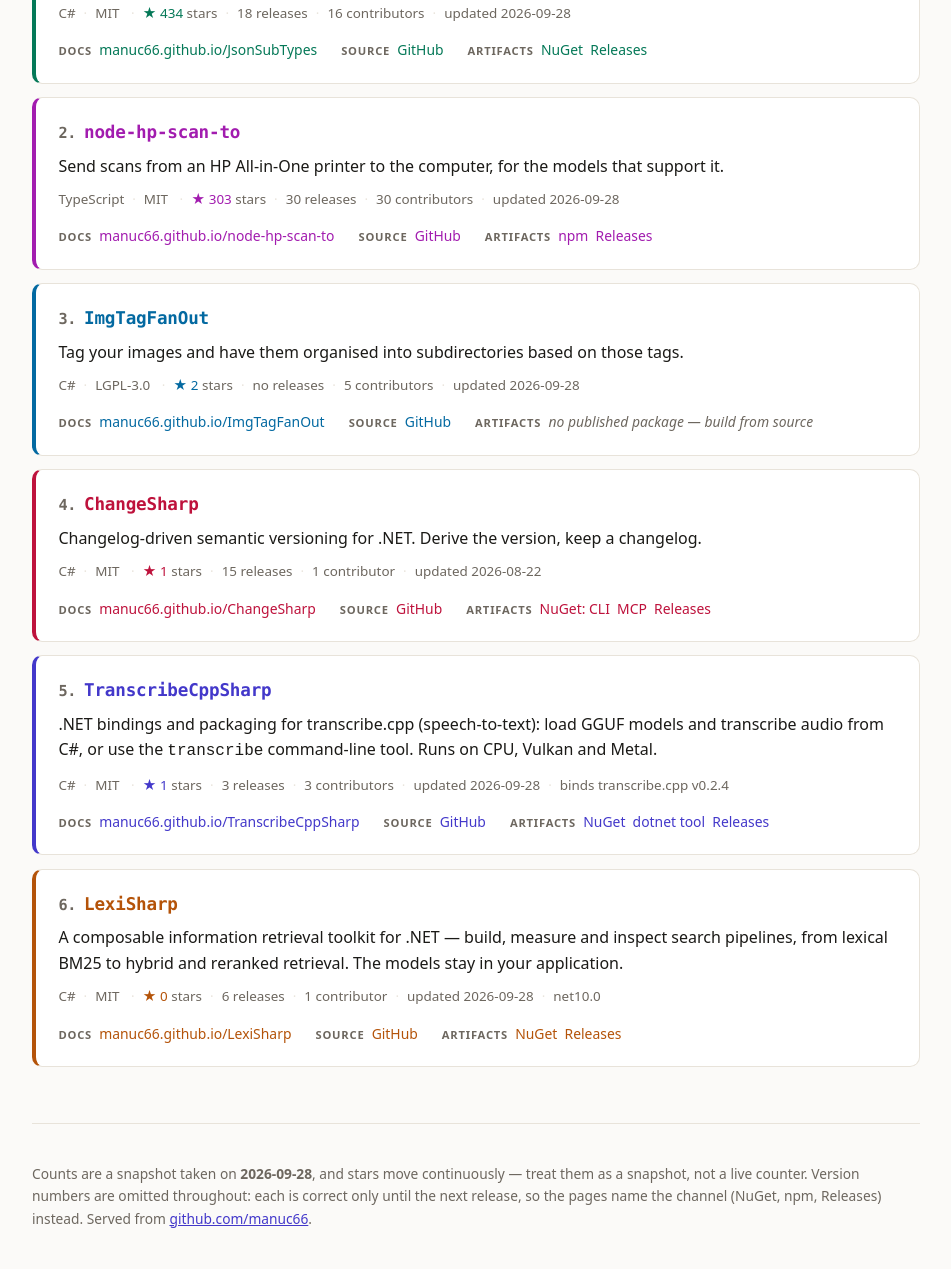
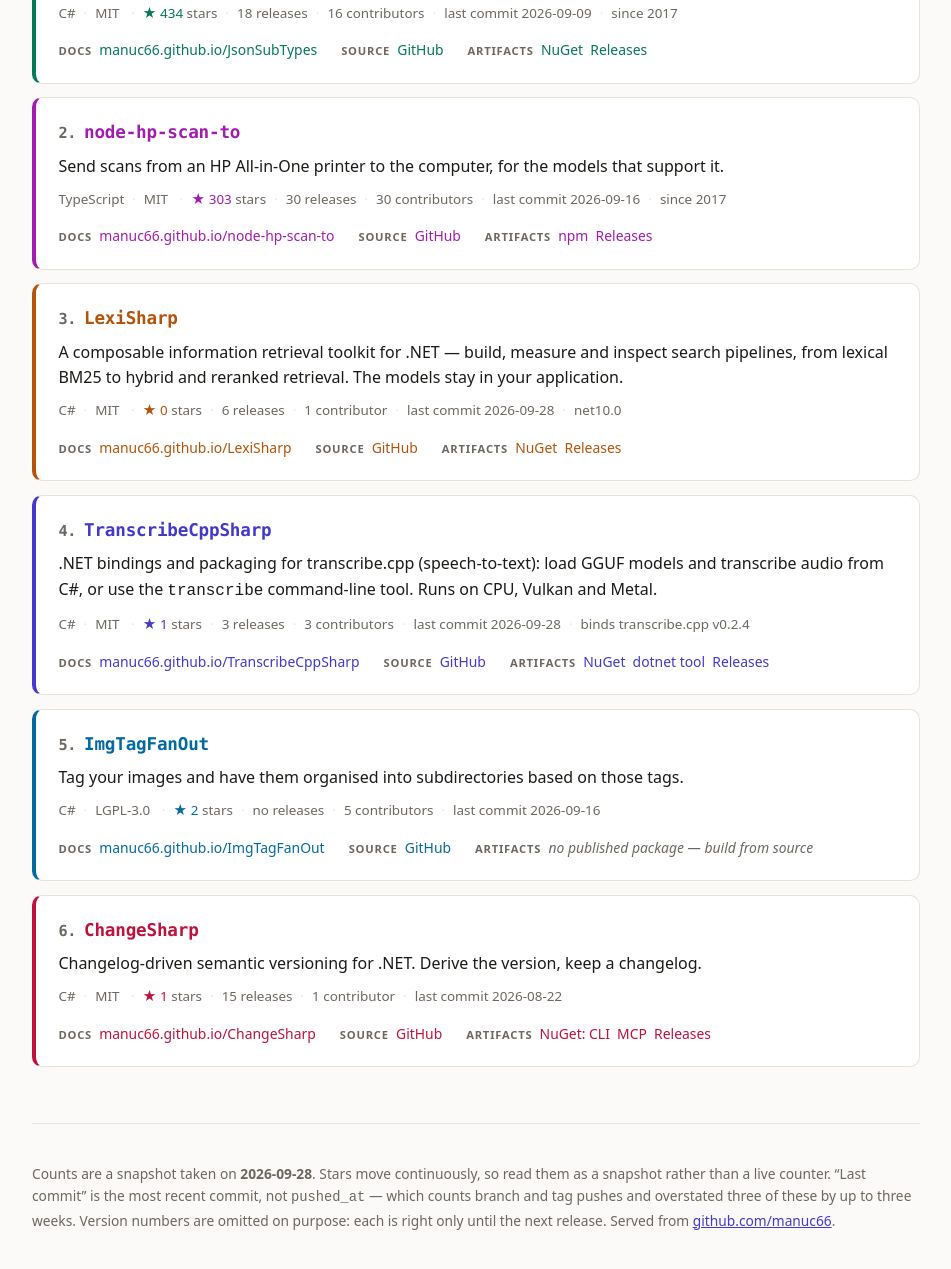
Before and after one commit to manuc66/manuc66.github.io, a plain HTML site: page index.html in a window 1280 px wide. Shown: the part 315-1584 px from the top of the page, without its empty margins (164-1115 px from the left). Drawn offline with Linux system fonts and the light colour scheme.

Commit message:
Reorder the projects; correct the activity dates
Order is now: JsonSubTypes, node-hp-scan-to, LexiSharp, TranscribeCppSharp,
ImgTagFanOut, ChangeSharp.


every other project has one within the fortnight. It has the third-highest
release count of the six, and the card says that, so the placement is
arguable rather than asserted.

Correction to the previous commit: the 'updated' dates came from pushed_at,
which counts branch and tag pushes and overstated three of the six by up to
three weeks - JsonSubTypes was shown as 2026-09-09's worth of work happening
on the 28th. The field is now 'last commit', from the most recent commit
directly, and the footer explains the distinction.

```diff
--- a/index.html
+++ b/index.html
@@ -12,19 +12,12 @@
   where the content is specifications. A landing page wants the opposite, so
   this is light and colourful, and each project carries its own hue.
 
-  ORDER. Projects are ordered by traction, measured as GitHub stars and
-  tie-broken on releases published. Every input to that order is printed on the
-  card - stars, releases, contributors, last update - because an ordering whose
-  key is invisible is not an ordering anybody can argue with.
+  "Last commit" is the date of the most recent commit, NOT pushed_at: pushed_at
+  counts branch and tag pushes, and overstated three of these by up to three
+  weeks.
 
-  The counts are a snapshot taken on the date in the footer, and stars move
-  continuously. They are shown rather than used as a hidden sort key for
-  exactly that reason: a visible number with a visible date can be judged stale;
-  a hidden one cannot.
-
-  Version numbers are omitted throughout. They are checked when written and
-  would be wrong by the next release, so the page names the channel (NuGet,
-  npm, Releases) instead of pinning a number.
+  Version numbers are omitted throughout. They are correct only until the next
+  release, so each project names its channel (NuGet, npm, Releases) instead.
 
 -->
 <html lang="en">
@@ -32,7 +25,7 @@
 <meta charset="utf-8">
 <meta name="viewport" content="width=device-width, initial-scale=1">
 <title>manuc66 — open source projects</title>
-<meta name="description" content="Open source projects by manuc66: .NET libraries, a speech-to-text binding, and Node tooling, ordered by traction. Each says what it does not do.">
+<meta name="description" content="Open source projects by manuc66: .NET libraries, a speech-to-text binding, and Node tooling. Each says what it does not do.">
 <meta name="color-scheme" content="light">
 <style>
   :root {
@@ -94,14 +87,13 @@
     font-size: 1.05rem;
   }
 
-  /* The sort key, stated once, above the list it governs. */
   .key {
-    font-size: .85rem;
+    font-size: .88rem;
     color: var(--muted);
     background: var(--surface);
     border: 1px solid var(--edge);
     border-radius: var(--radius);
-    padding: .7rem 1rem;
+    padding: .8rem 1rem;
     margin: 0;
   }
 
@@ -139,6 +131,17 @@
   }
 
   .desc { margin: .45rem 0 0; }
+
+  /* Why this project sits where it does, when the star count disagrees. */
+  .why {
+    margin: .5rem 0 0;
+    font-size: .87rem;
+    color: var(--muted);
+    border-left: 2px solid var(--edge);
+    padding-left: .7rem;
+  }
+
+  .why b { color: var(--text); font-weight: 600; }
 
   .meta {
     margin: .6rem 0 0;
@@ -227,7 +230,7 @@
       <p class="desc">Discriminated Json Subtypes Converter implementation for .NET.</p>
       <p class="meta">
         <span>C#</span><span>MIT</span>
-        <span><span class="star">★ 434</span> stars</span><span>18 releases</span><span>16 contributors</span><span>updated 2026-09-28</span>
+        <span><span class="star">★ 434</span> stars</span><span>18 releases</span><span>16 contributors</span><span>last commit 2026-09-09</span><span>since 2017</span>
       </p>
       <div class="links">
         <span class="group"><span class="label">Docs</span><a href="https://manuc66.github.io/JsonSubTypes/">manuc66.github.io/JsonSubTypes</a></span>
@@ -244,7 +247,7 @@
       </p>
       <p class="meta">
         <span>TypeScript</span><span>MIT</span>
-        <span><span class="star">★ 303</span> stars</span><span>30 releases</span><span>30 contributors</span><span>updated 2026-09-28</span>
+        <span><span class="star">★ 303</span> stars</span><span>30 releases</span><span>30 contributors</span><span>last commit 2026-09-16</span><span>since 2017</span>
       </p>
       <div class="links">
         <span class="group"><span class="label">Docs</span><a href="https://manuc66.github.io/node-hp-scan-to/">manuc66.github.io/node-hp-scan-to</a></span>
@@ -253,15 +256,51 @@
       </div>
     </li>
 
+    <li class="project" style="--accent:#b45309">
+      <h3><span class="rank">3.</span><a href="https://github.com/manuc66/LexiSharp">LexiSharp</a></h3>
+      <p class="desc">
+        A composable information retrieval toolkit for .NET — build, measure and
+        inspect search pipelines, from lexical BM25 to hybrid and reranked
+        retrieval. The models stay in your application.
+      </p>
+      <p class="meta">
+        <span>C#</span><span>MIT</span>
+        <span><span class="star">★ 0</span> stars</span><span>6 releases</span><span>1 contributor</span><span>last commit 2026-09-28</span><span>net10.0</span>
+      </p>
+      <div class="links">
+        <span class="group"><span class="label">Docs</span><a href="https://manuc66.github.io/LexiSharp/">manuc66.github.io/LexiSharp</a></span>
+        <span class="group"><span class="label">Source</span><a href="https://github.com/manuc66/LexiSharp">GitHub</a></span>
+        <span class="group"><span class="label">Artifacts</span><a href="https://www.nuget.org/packages/LexiSharp">NuGet</a><a href="https://github.com/manuc66/LexiSharp/releases">Releases</a></span>
+      </div>
+    </li>
+
+    <li class="project" style="--accent:#4338ca">
+      <h3><span class="rank">4.</span><a href="https://github.com/manuc66/TranscribeCppSharp">TranscribeCppSharp</a></h3>
+      <p class="desc">
+        .NET bindings and packaging for transcribe.cpp (speech-to-text): load GGUF
+        models and transcribe audio from C#, or use the <code>transcribe</code>
+        command-line tool. Runs on CPU, Vulkan and Metal.
+      </p>
+      <p class="meta">
+        <span>C#</span><span>MIT</span>
+        <span><span class="star">★ 1</span> stars</span><span>3 releases</span><span>3 contributors</span><span>last commit 2026-09-28</span><span>binds transcribe.cpp v0.2.4</span>
+      </p>
+      <div class="links">
+        <span class="group"><span class="label">Docs</span><a href="https://manuc66.github.io/TranscribeCppSharp/">manuc66.github.io/TranscribeCppSharp</a></span>
+        <span class="group"><span class="label">Source</span><a href="https://github.com/manuc66/TranscribeCppSharp">GitHub</a></span>
+        <span class="group"><span class="label">Artifacts</span><a href="https://www.nuget.org/packages/TranscribeCppSharp">NuGet</a><a href="https://www.nuget.org/packages/TranscribeCppSharp.Cli">dotnet tool</a><a href="https://github.com/manuc66/TranscribeCppSharp/releases">Releases</a></span>
+      </div>
+    </li>
+
     <li class="project" style="--accent:#0369a1">
-      <h3><span class="rank">3.</span><a href="https://github.com/manuc66/ImgTagFanOut">ImgTagFanOut</a></h3>
+      <h3><span class="rank">5.</span><a href="https://github.com/manuc66/ImgTagFanOut">ImgTagFanOut</a></h3>
       <p class="desc">
         Tag your images and have them organised into subdirectories based on those
         tags.
       </p>
       <p class="meta">
         <span>C#</span><span>LGPL-3.0</span>
-        <span><span class="star">★ 2</span> stars</span><span>no releases</span><span>5 contributors</span><span>updated 2026-09-28</span>
+        <span><span class="star">★ 2</span> stars</span><span>no releases</span><span>5 contributors</span><span>last commit 2026-09-16</span>
       </p>
       <div class="links">
         <span class="group"><span class="label">Docs</span><a href="https://manuc66.github.io/ImgTagFanOut/">manuc66.github.io/ImgTagFanOut</a></span>
@@ -271,11 +310,11 @@
     </li>
 
     <li class="project" style="--accent:#be123c">
-      <h3><span class="rank">4.</span><a href="https://github.com/manuc66/ChangeSharp">ChangeSharp</a></h3>
+      <h3><span class="rank">6.</span><a href="https://github.com/manuc66/ChangeSharp">ChangeSharp</a></h3>
       <p class="desc">Changelog-driven semantic versioning for .NET. Derive the version, keep a changelog.</p>
       <p class="meta">
         <span>C#</span><span>MIT</span>
-        <span><span class="star">★ 1</span> stars</span><span>15 releases</span><span>1 contributor</span><span>updated 2026-08-22</span>
+        <span><span class="star">★ 1</span> stars</span><span>15 releases</span><span>1 contributor</span><span>last commit 2026-08-22</span>
       </p>
       <div class="links">
         <span class="group"><span class="label">Docs</span><a href="https://manuc66.github.io/ChangeSharp/">manuc66.github.io/ChangeSharp</a></span>
@@ -283,50 +322,15 @@
         <span class="group"><span class="label">Artifacts</span><a href="https://www.nuget.org/packages/ChangeSharp.Cli">NuGet: CLI</a><a href="https://www.nuget.org/packages/ChangeSharp.Mcp">MCP</a><a href="https://github.com/manuc66/ChangeSharp/releases">Releases</a></span>
       </div>
     </li>
-
-    <li class="project" style="--accent:#4338ca">
-      <h3><span class="rank">5.</span><a href="https://github.com/manuc66/TranscribeCppSharp">TranscribeCppSharp</a></h3>
-      <p class="desc">
-        .NET bindings and packaging for transcribe.cpp (speech-to-text): load GGUF
-        models and transcribe audio from C#, or use the <code>transcribe</code>
-        command-line tool. Runs on CPU, Vulkan and Metal.
-      </p>
-      <p class="meta">
-        <span>C#</span><span>MIT</span>
-        <span><span class="star">★ 1</span> stars</span><span>3 releases</span><span>3 contributors</span><span>updated 2026-09-28</span><span>binds transcribe.cpp v0.2.4</span>
-      </p>
-      <div class="links">
-        <span class="group"><span class="label">Docs</span><a href="https://manuc66.github.io/TranscribeCppSharp/">manuc66.github.io/TranscribeCppSharp</a></span>
-        <span class="group"><span class="label">Source</span><a href="https://github.com/manuc66/TranscribeCppSharp">GitHub</a></span>
-        <span class="group"><span class="label">Artifacts</span><a href="https://www.nuget.org/packages/TranscribeCppSharp">NuGet</a><a href="https://www.nuget.org/packages/TranscribeCppSharp.Cli">dotnet tool</a><a href="https://github.com/manuc66/TranscribeCppSharp/releases">Releases</a></span>
-      </div>
-    </li>
-
-    <li class="project" style="--accent:#b45309">
-      <h3><span class="rank">6.</span><a href="https://github.com/manuc66/LexiSharp">LexiSharp</a></h3>
-      <p class="desc">
-        A composable information retrieval toolkit for .NET — build, measure and
-        inspect search pipelines, from lexical BM25 to hybrid and reranked
-        retrieval. The models stay in your application.
-      </p>
-      <p class="meta">
-        <span>C#</span><span>MIT</span>
-        <span><span class="star">★ 0</span> stars</span><span>6 releases</span><span>1 contributor</span><span>updated 2026-09-28</span><span>net10.0</span>
-      </p>
-      <div class="links">
-        <span class="group"><span class="label">Docs</span><a href="https://manuc66.github.io/LexiSharp/">manuc66.github.io/LexiSharp</a></span>
-        <span class="group"><span class="label">Source</span><a href="https://github.com/manuc66/LexiSharp">GitHub</a></span>
-        <span class="group"><span class="label">Artifacts</span><a href="https://www.nuget.org/packages/LexiSharp">NuGet</a><a href="https://github.com/manuc66/LexiSharp/releases">Releases</a></span>
-      </div>
-    </li>
   </ul>
 
   <footer>
     <p>
-      Counts are a snapshot taken on <b>2026-09-28</b>, and stars move continuously —
-      treat them as a snapshot, not a live counter. Version numbers are omitted
-      throughout: each is correct only until the next release, so the pages name the
-      channel (NuGet, npm, Releases) instead. Served from
+      Counts are a snapshot taken on <b>2026-09-28</b>. Stars move continuously, so read
+      them as a snapshot rather than a live counter. “Last commit” is the most recent
+      commit, not <code>pushed_at</code> — which counts branch and tag pushes and
+      overstated three of these by up to three weeks. Version numbers are omitted on
+      purpose: each is right only until the next release. Served from
       <a href="https://github.com/manuc66">github.com/manuc66</a>.
     </p>
   </footer>
```
